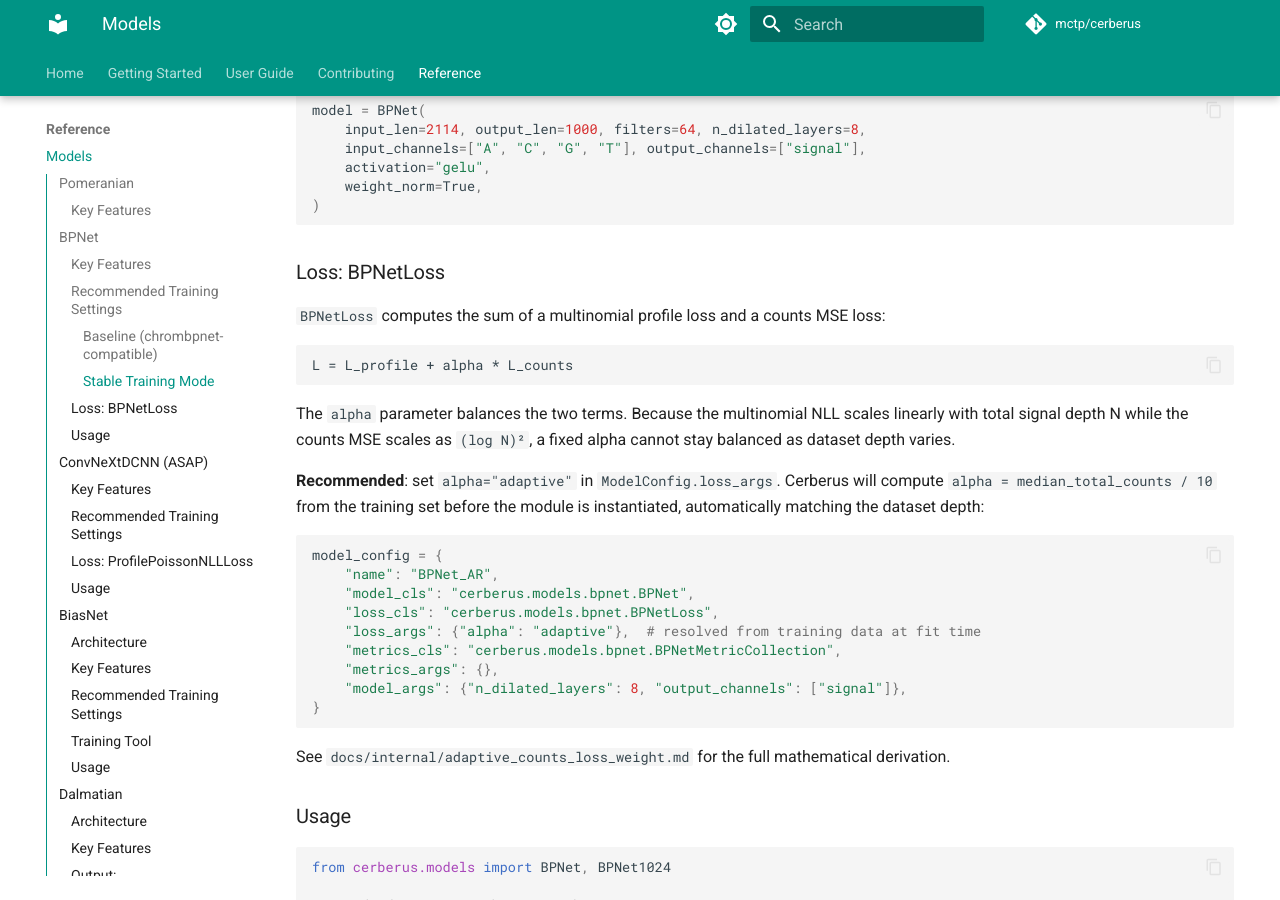
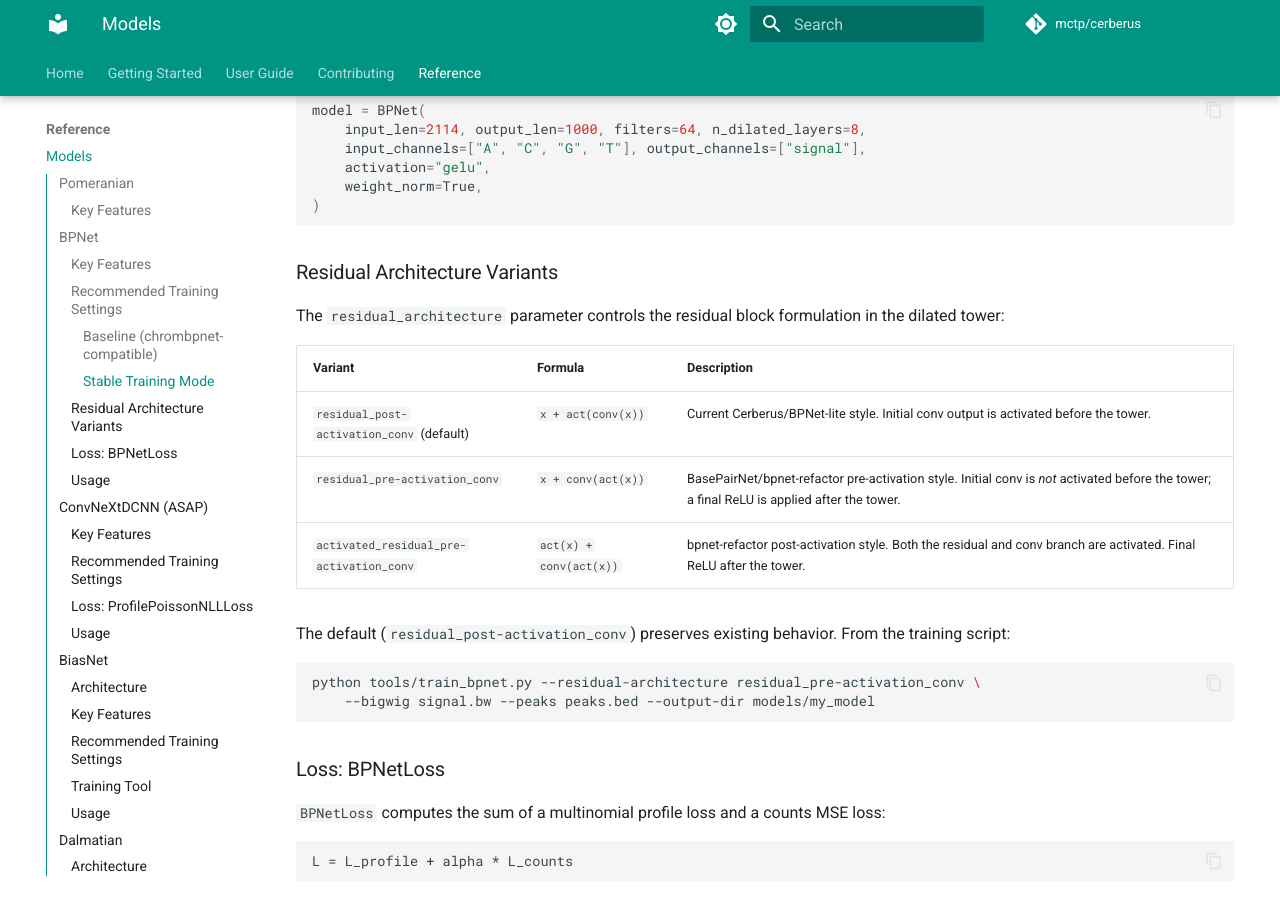
Before and after one commit to mctp/cerberus, an MkDocs documentation site: the page built from docs/models.md, in a window 1280 px wide and 900 px high, scrolled down 2757 px. Built offline with MkDocs 1.6.1 and Material for MkDocs 9.7.7, drawn with Linux system fonts in a browser that asks for light colours; comment, search, counter and statistics services are not loaded.

Commit message:
Update docs for export_predictions flags and BPNet residual architecture
Document --eval-split, --include-background, --background-ratio, --seed
in prediction.md. Document --residual-architecture variants in models.md.

Co-Authored-By: Claude Opus 4.6 (1M context) <noreply@anthropic.com>

````diff
--- a/docs/models.md
+++ b/docs/models.md
@@ -80,6 +80,22 @@ model = BPNet(
     activation="gelu",
     weight_norm=True,
 )
+```
+
+### Residual Architecture Variants
+
+The `residual_architecture` parameter controls the residual block formulation in the dilated tower:
+
+| Variant | Formula | Description |
+|---|---|---|
+| `residual_post-activation_conv` (default) | `x + act(conv(x))` | Current Cerberus/BPNet-lite style. Initial conv output is activated before the tower. |
+| `residual_pre-activation_conv` | `x + conv(act(x))` | BasePairNet/bpnet-refactor pre-activation style. Initial conv is *not* activated before the tower; a final ReLU is applied after the tower. |
+| `activated_residual_pre-activation_conv` | `act(x) + conv(act(x))` | bpnet-refactor post-activation style. Both the residual and conv branch are activated. Final ReLU after the tower. |
+
+The default (`residual_post-activation_conv`) preserves existing behavior. From the training script:
+```bash
+python tools/train_bpnet.py --residual-architecture residual_pre-activation_conv \
+    --bigwig signal.bw --peaks peaks.bed --output-dir models/my_model
 ```
 
 ### Loss: BPNetLoss
````
Also changed, not shown: docs/prediction.md (+4 -0 lines).
